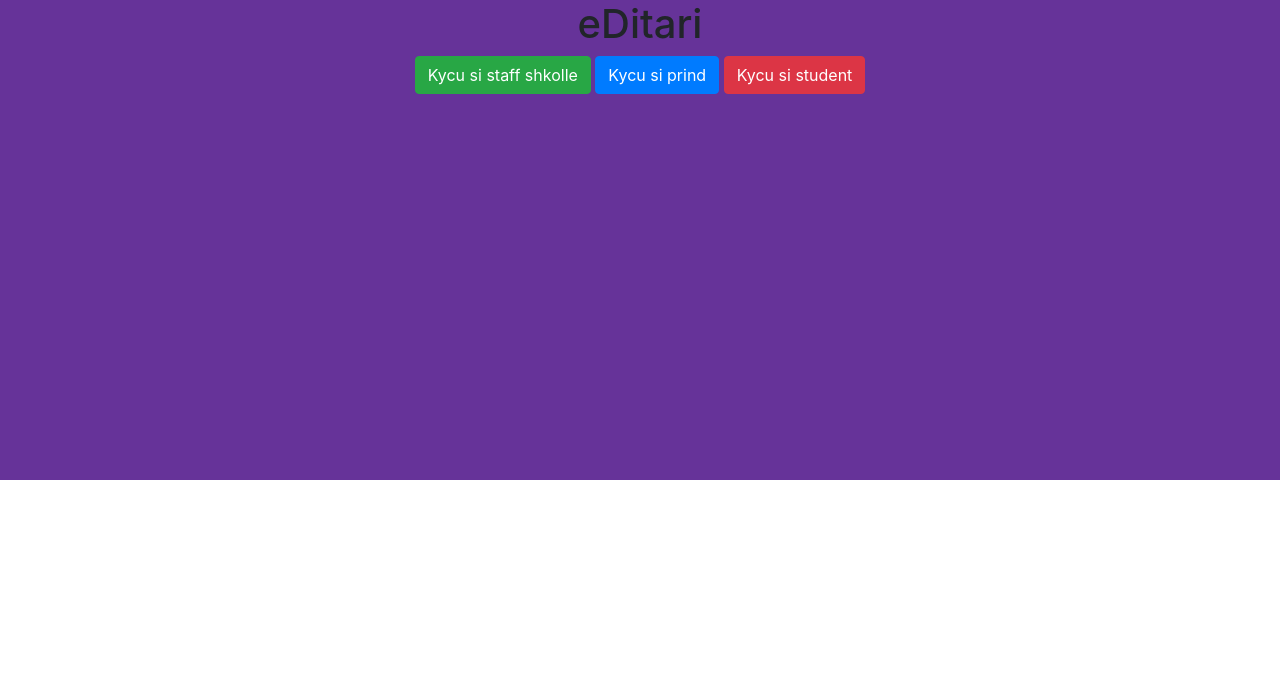
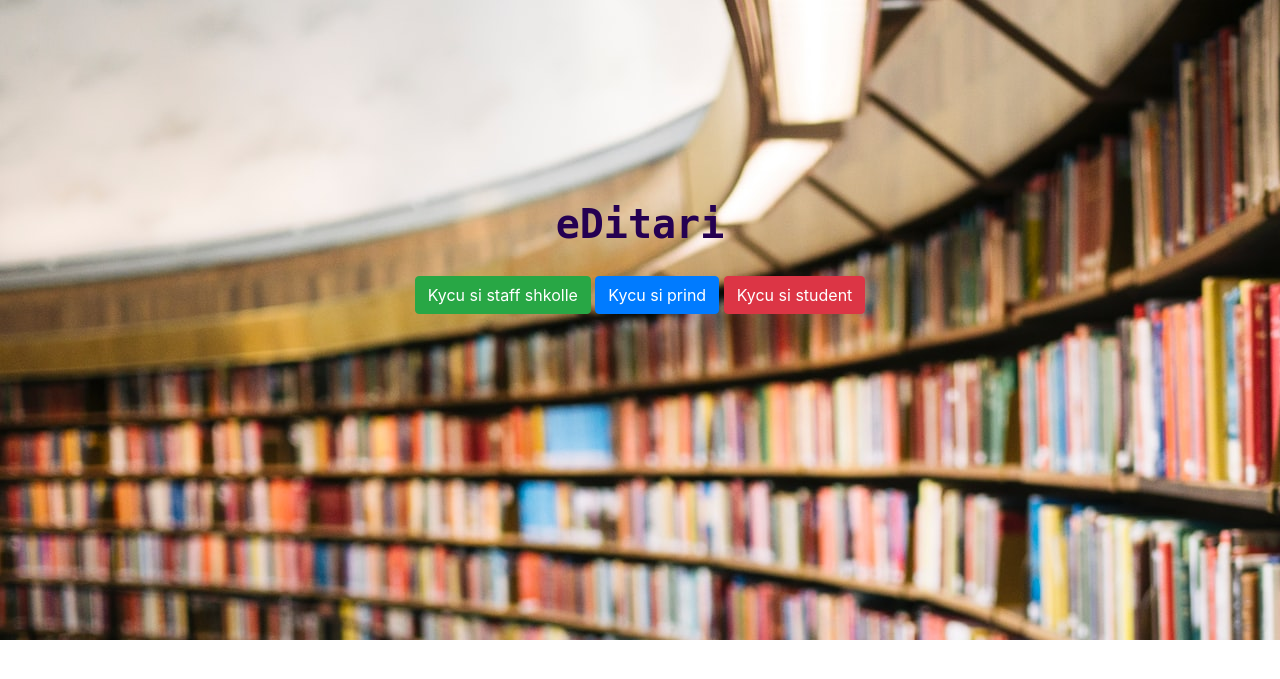
Before and after one commit to altinthaqi/e-ditari, a Django app: page / in a window 1280 px wide. Shown: the top 679 px of the page. Run offline with Django 3.2, Linux system fonts and the light colour scheme; some libraries are stand-ins or nearby versions.

Commit message:
Finished Initial Page

```diff
--- a/editari/static/editari/style.css
+++ b/editari/static/editari/style.css
@@ -5,7 +5,18 @@
 }
 
 .first-container{
-    height: 60vh;
-    background-color: rebeccapurple;
+    background-image: url(/static/editari/background.jpg) ;
+    padding-top: 200px;
+    height: 80vh;
     text-align: center;
+    align-items: center;
+    margin: auto;
 }
+
+#title{
+    padding-bottom: 20px;
+    color: #250052;
+    font-family: monospace;
+    font-size: 40px;
+    font-weight: 800;
+}
--- a/editari/templates/editari/index.html
+++ b/editari/templates/editari/index.html
@@ -21,7 +21,7 @@
 </head>
 <body>
     <div class="first-container">
-        <h1>eDitari</h1>
+        <h1 id="title">eDitari</h1>
         <button type="button" class="btn btn-success"><a href="{% url 'staff-login' %}"> Kycu si staff shkolle </a></button>
         <button type="button" class="btn btn-primary"><a href="{% url 'parent-login' %}"> Kycu si prind </a></button>
         <button type="button" class="btn btn-danger"><a href="{% url 'student-login' %}"> Kycu si student </a></button>
```
Also changed, not shown: editari/static/editari/background.jpg (added), editari/static/editari/background2.jpg (added), editari/static/editari/background4.jpg (added), editari/static/editari/background5.jpg (added), editari/static/editari/background7.jpg (added).
